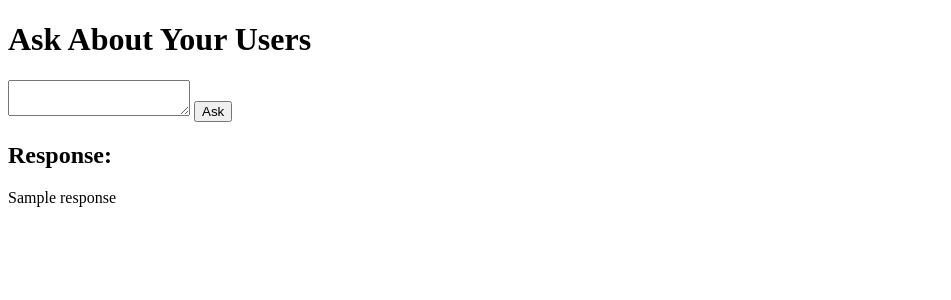
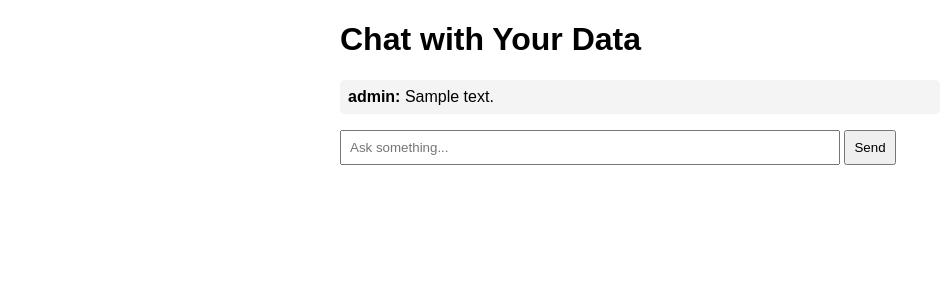
Before and after one commit to rferna214/RonsChatter, a Flask app: template project/templates/index.html in a window 1280 px wide. Shown: the top 300 px of the page, without its empty margins (0-951 px from the left). Run offline with Flask 3, Linux system fonts and the light colour scheme; the template is opened without the code that fills it: most values are stand-ins (such as "Sample title", 1, 10 or a date in 2020).

Commit message:
madea chat history

```diff
--- a/project/app.py
+++ b/project/app.py
@@ -3,6 +3,8 @@ from anthropic import Anthropic
 import json
 import os
 from dotenv import load_dotenv
+
+chat_history = []
 
 load_dotenv()
 
@@ -21,32 +23,41 @@ def index():
     if request.method == "POST":
         question = request.form["question"]
 
+
+
+        chat_history.append({"role": "user", "content": question})
+
         response = client.messages.create(
             model="claude-3-haiku-20240307",
             max_tokens=500,
-            messages=[
-                {
-                    "role": "user",
-                    "content": f"""
-You are a strict data analyst.
+            messages = [
+    {
+        "role": "user",
+        "content": f"""
+You are a data analyst.
 
-Only answer using the provided data.
-If not found, say "Not found".
+Rules:
+- Use ONLY the dataset provided
+- Give SHORT, DIRECT answers
+- Do NOT list all users unless asked
+- Do NOT explain step-by-step unless asked
 
-Question:
-{question}
+Dataset:
+{users}
 
-Data:
-{users}
 """
-
-                }
-            ]
+    }
+] + chat_history
         )
 
-        response_text = response.content[0].text
 
-    return render_template("index.html", response=response_text)
+
+        answer = response.content[0].text
+
+        chat_history.append({"role": "assistant", "content": answer})
+
+
+    return render_template("index.html", chat=chat_history)
 
 if __name__ == "__main__":
     app.run(debug=True)
--- a/project/templates/index.html
+++ b/project/templates/index.html
@@ -1,19 +1,38 @@
 <!DOCTYPE html>
 <html>
 <head>
-    <title>AI User Analyzer</title>
+
+    <style>
+        body {
+            font-family: Arial; max-width: 600px; margin: auto;
+        }
+        input {
+            width: 80%; padding: 8px;
+        }
+        button {
+            padding: 8px;
+        }
+        p {
+            background: #f4f4f4; padding: 8px; border-radius: 5px;
+        }
+    </style>
+    <title>AI User Chat</title>
 </head>
 <body>
-    <h1>Ask About Your Users</h1>
+    <h1>Chat with Your Data</h1>
+
+    <div>
+        {% for message in chat %}
+            <p>
+                <strong>{{ message.role }}:</strong>
+                {{ message.content }}
+            </p>
+        {% endfor %}
+    </div>
 
     <form method="POST">
-        <textarea name="question"></textarea>
-        <button type="submit">Ask</button>
+        <input type="text" name="question" placeholder="Ask something..." required>
+        <button type="submit">Send</button>
     </form>
-
-    {% if response %}
-        <h2>Response:</h2>
-        <p>{{ response }}</p>
-    {% endif %}
 </body>
 </html>
```
